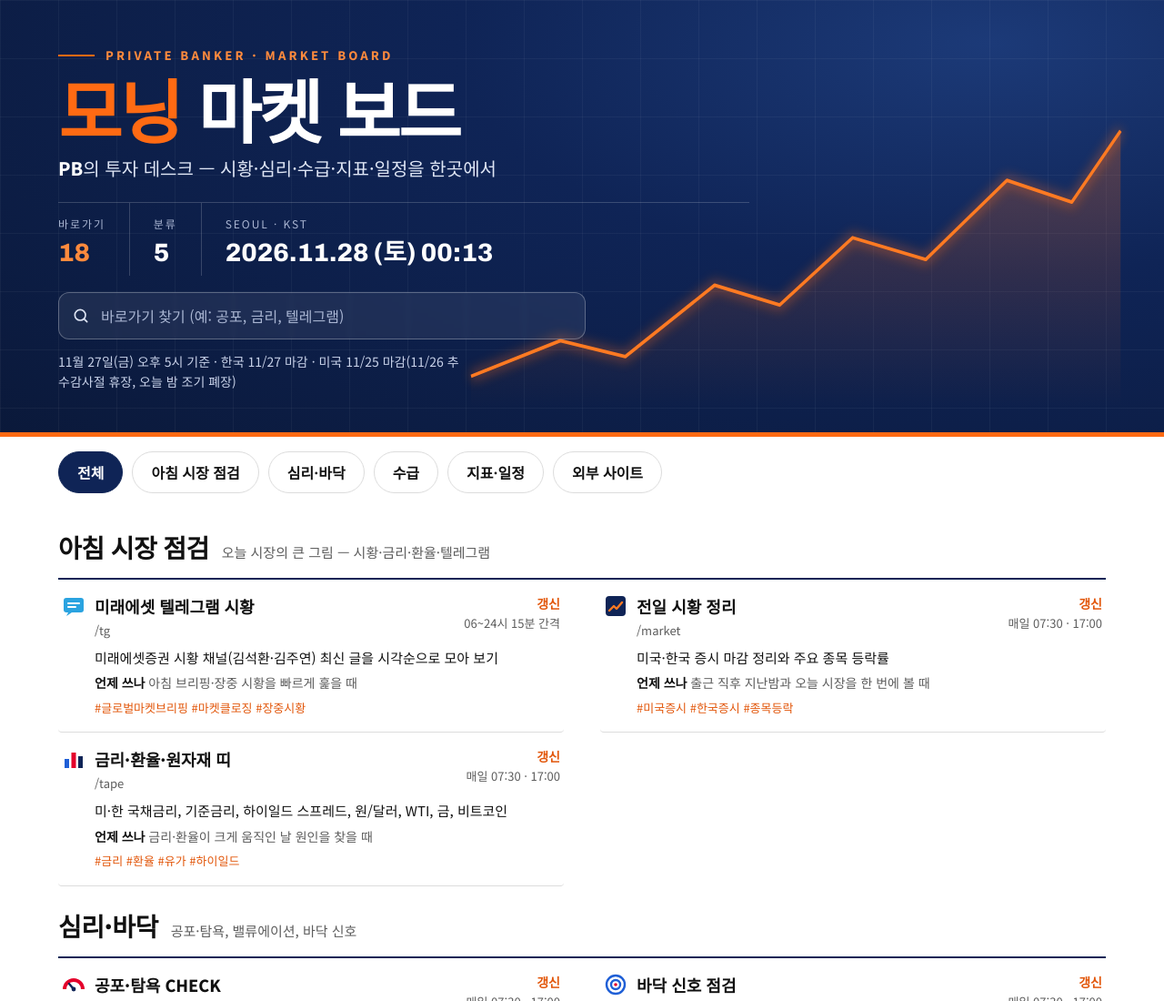
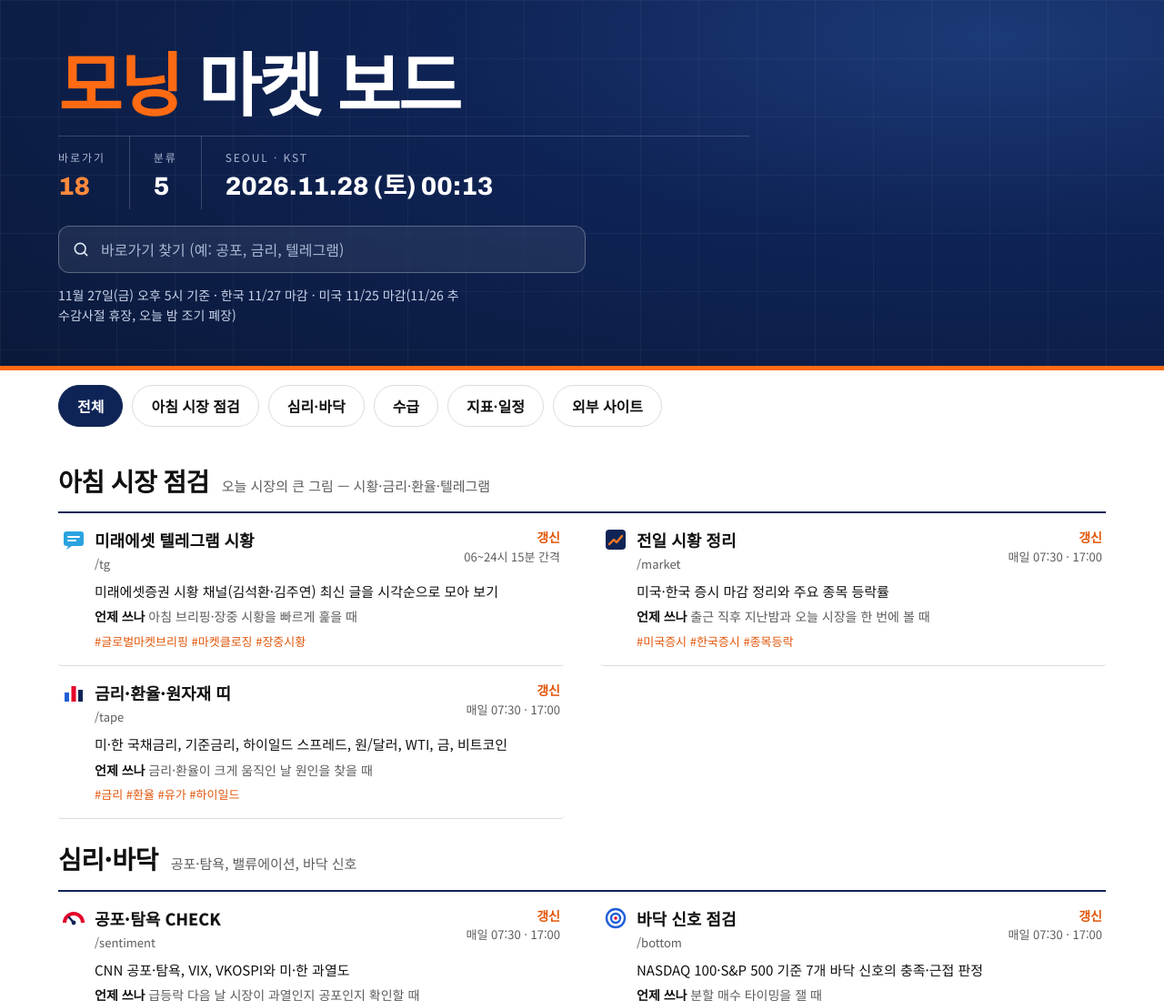
Before and after one commit to blueskyrainbow/morning-market, a plain HTML site: page index.html in a window 1280 px wide. Shown: the top 1100 px of the page at 91% size. Drawn offline with Linux system fonts and the light colour scheme.

Commit message:
상단 배너에서 소개 문구·PRIVATE BANKER 표기·상승 라인 제거
Co-Authored-By: Claude Opus 5.5 <noreply@anthropic.com>
Claude-Session: https://claude.ai/code/session_01RAwbo6FZMYjvQjSBHdhw6X

```diff
--- a/index.html
+++ b/index.html
@@ -119,12 +119,8 @@ footer a{color:var(--ink)}footer li{margin-bottom:4px;font-size:14px;overflow-wr
 .hb-band{position:relative;overflow:hidden;color:#fff;background:radial-gradient(120% 140% at 85% 10%,#1c3a78 0%,#0f2456 38%,#0a1838 100%);border-bottom:5px solid #ff6a13;padding:clamp(28px,4vw,56px) max(5vw,16px) clamp(26px,3.5vw,44px)}
 .hb-band:before{content:"";position:absolute;inset:0;background-image:linear-gradient(rgba(255,255,255,.045) 1px,transparent 1px),linear-gradient(90deg,rgba(255,255,255,.045) 1px,transparent 1px);background-size:64px 64px;pointer-events:none}
 .hb{position:relative;max-width:1240px;margin:0 auto}
-.hb-line{position:absolute;right:max(-5vw,-16px);bottom:-18px;width:min(62%,820px);height:86%;pointer-events:none;overflow:visible}
-.kicker{display:flex;align-items:center;gap:12px;margin:0 0 10px;color:#ff8a3d;font-weight:800;font-size:13px;letter-spacing:.24em}
-.kicker:before{content:"";width:40px;height:2px;background:#ff6a13}
 .hb .brand{font-size:clamp(40px,6.4vw,76px);line-height:1;letter-spacing:-.035em;color:#fff;margin:0}
 .hb .brand em{font-style:normal;color:#ff6a13}
-.hb-sub{font-size:clamp(16px,1.6vw,20px);margin:12px 0 0;color:#dfe6f5}.hb-sub b{color:#fff}
 .stats{display:flex;flex-wrap:wrap;margin:22px 0 0;border-top:1px solid rgba(255,255,255,.18);max-width:760px}
 .stats div{padding:14px 26px 4px 0;margin-right:26px;border-right:1px solid rgba(255,255,255,.18)}.stats div:last-child{border:0}
 .stats small{display:block;font-size:12px;letter-spacing:.16em;color:#aab6d3}
@@ -153,7 +149,7 @@ footer a{color:var(--ink)}footer li{margin-bottom:4px;font-size:14px;overflow-wr
 .dtags{grid-column:1/-1;margin:2px 0 0 36px;font-size:13px;color:#e2560a}
 .dupd{grid-column:2;grid-row:1/span 2;text-align:right;font-size:13px;color:var(--sub);white-space:nowrap}.dupd b{display:block;color:#e2560a;font-size:14px}
 .dempty{padding:18px 4px;color:var(--sub)}
-@media(max-width:820px){.drows{grid-template-columns:minmax(0,1fr)}.hb-line{width:90%;opacity:.45}}
+@media(max-width:820px){.drows{grid-template-columns:minmax(0,1fr)}}
 @media(max-width:600px){.stats div{padding-right:16px;margin-right:16px}.dupd{grid-column:1/-1;grid-row:auto;text-align:left;margin-left:36px}.dupd b{display:inline;margin-right:6px}}
 @media(prefers-reduced-motion:no-preference){.hb-line path.ln{stroke-dasharray:1600;stroke-dashoffset:1600;animation:draw 1.8s .2s ease-out forwards}@keyframes draw{to{stroke-dashoffset:0}}}
 .tg .x{display:block;color:var(--sub);font-size:14px;margin-top:2px}.tg .fw{font-size:12px;color:var(--sub);margin-left:6px}
@@ -162,10 +158,7 @@ footer a{color:var(--ink)}footer li{margin-bottom:4px;font-size:14px;overflow-wr
 <body>
 <header class="hb-band" id="top">
  <div class="hb">
-  <svg class="hb-line" viewBox="0 0 800 300" preserveAspectRatio="none" aria-hidden="true"><defs><linearGradient id="hbg" x1="0" x2="0" y1="0" y2="1"><stop offset="0" stop-color="#ff6a13" stop-opacity=".28"/><stop offset="1" stop-color="#ff6a13" stop-opacity="0"/></linearGradient><filter id="hbglow"><feGaussianBlur stdDeviation="6"/></filter></defs><path d="M0 300 L0 268 L110 232 L190 248 L300 176 L380 196 L470 128 L560 150 L660 70 L740 92 L800 20 L800 300Z" fill="url(#hbg)"/><path class="ln" d="M0 268 L110 232 L190 248 L300 176 L380 196 L470 128 L560 150 L660 70 L740 92 L800 20" fill="none" stroke="#ff6a13" stroke-width="10" opacity=".35" filter="url(#hbglow)"/><path class="ln" d="M0 268 L110 232 L190 248 L300 176 L380 196 L470 128 L560 150 L660 70 L740 92 L800 20" fill="none" stroke="#ff7a22" stroke-width="3.5" stroke-linejoin="round"/></svg>
-  <p class="kicker">PRIVATE BANKER · MARKET BOARD</p>
   <h1 class="brand"><em>모닝</em> 마켓 보드</h1>
-  <p class="hb-sub"><b>PB</b>의 투자 데스크 — 시황·심리·수급·지표·일정을 한곳에서</p>
   <div class="stats"><div><small>바로가기</small><b id="stLinks">0</b></div><div><small>분류</small><b id="stCats" class="w">0</b></div><div><small>SEOUL · KST</small><b id="clock" class="w">--</b></div></div>
   <label class="search"><svg viewBox="0 0 24 24" fill="none" stroke-width="2" stroke-linecap="round"><circle cx="11" cy="11" r="7"/><path d="m20 20-4-4"/></svg><input id="q" type="search" placeholder="바로가기 찾기 (예: 공포, 금리, 텔레그램)" aria-label="바로가기 찾기" autocomplete="off"></label>
   <div class="date">11월 27일(금) 오후 5시 기준 · 한국 11/27 마감 · 미국 11/25 마감(11/26 추수감사절 휴장, 오늘 밤 조기 폐장)</div>
```
